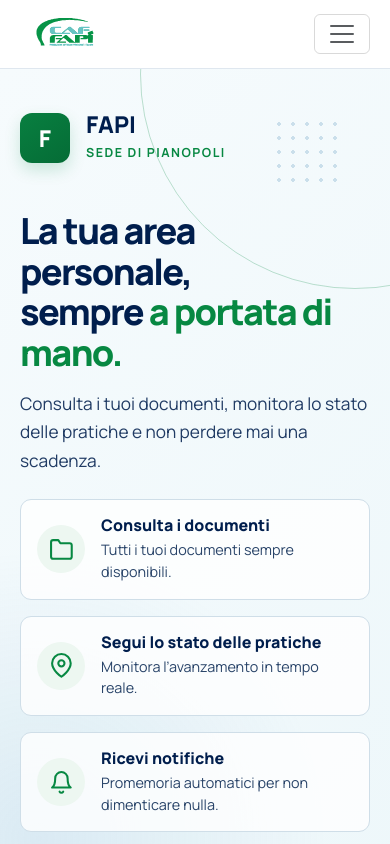
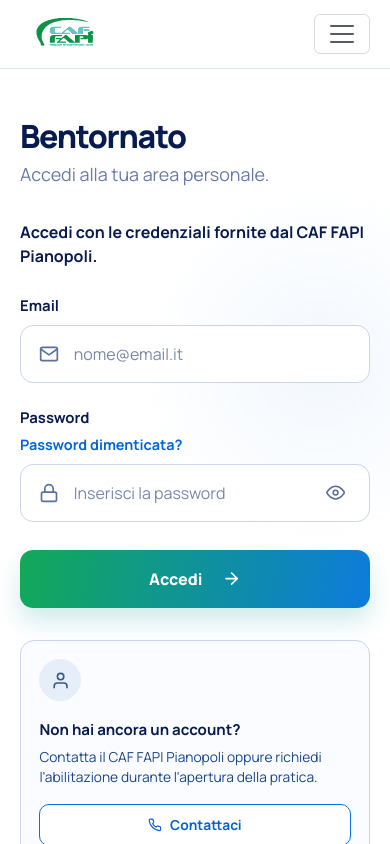
Before and after one commit to acetomartina/FE-Capstone-CAF, a React (Vite) app: page /login in a window 390 px wide. Shown: the top 844 px of the page. Built offline with nearby package versions, Linux system fonts and the light colour scheme; no server answers.

Commit message:
style(login): su mobile il form viene prima dell'hero

```diff
--- a/src/styles/LoginPage/login-responsive.css
+++ b/src/styles/LoginPage/login-responsive.css
@@ -18,6 +18,13 @@
   .login-main,
   .login-main > .container-fluid {
     display: block;
+  }
+
+  /* Chi apre questa pagina da telefono cerca il form, non la vetrina:
+     l'accesso viene prima, l'hero resta sotto come approfondimento.
+     Su desktop lo split-screen non cambia. */
+  .login-access {
+    order: -1;
   }
 
   .login-info {
```
